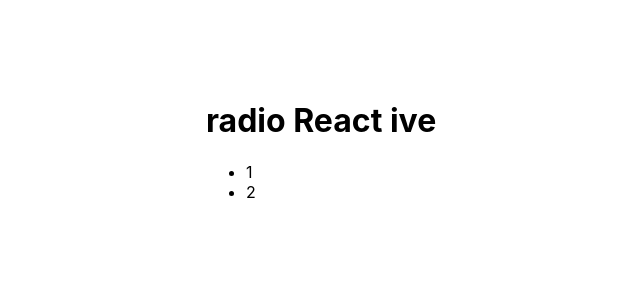
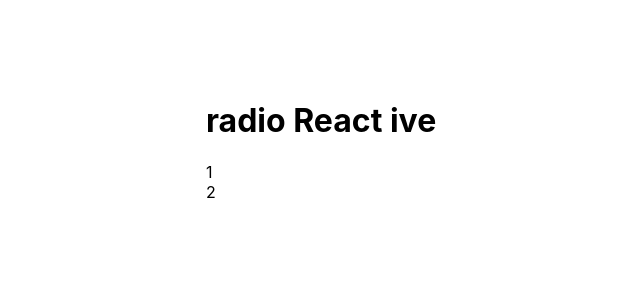
Before and after one commit to DiamondDigger/react-basics, a React (Create React App) app: page / in a window 1280 px wide. Shown: the top 300 px of the page, without its empty margins (134-774 px from the left). Built offline with nearby package versions, Linux system fonts and the light colour scheme.

Commit message:
- #3 - added js styles object in our component to avoid default styles

```diff
--- a/src/Todo/TodoList.js
+++ b/src/Todo/TodoList.js
@@ -1,8 +1,16 @@
 import React from "react";
+
+const styles = {
+    ul: {
+        listStyle: 'none',
+        margin: 0,
+        padding: 0
+    }
+}
 
 export default function TodoList() {
     return (
-        <ul>
+        <ul style={styles.ul}>
             <li>1</li>
             <li>2</li>
         </ul>
```
